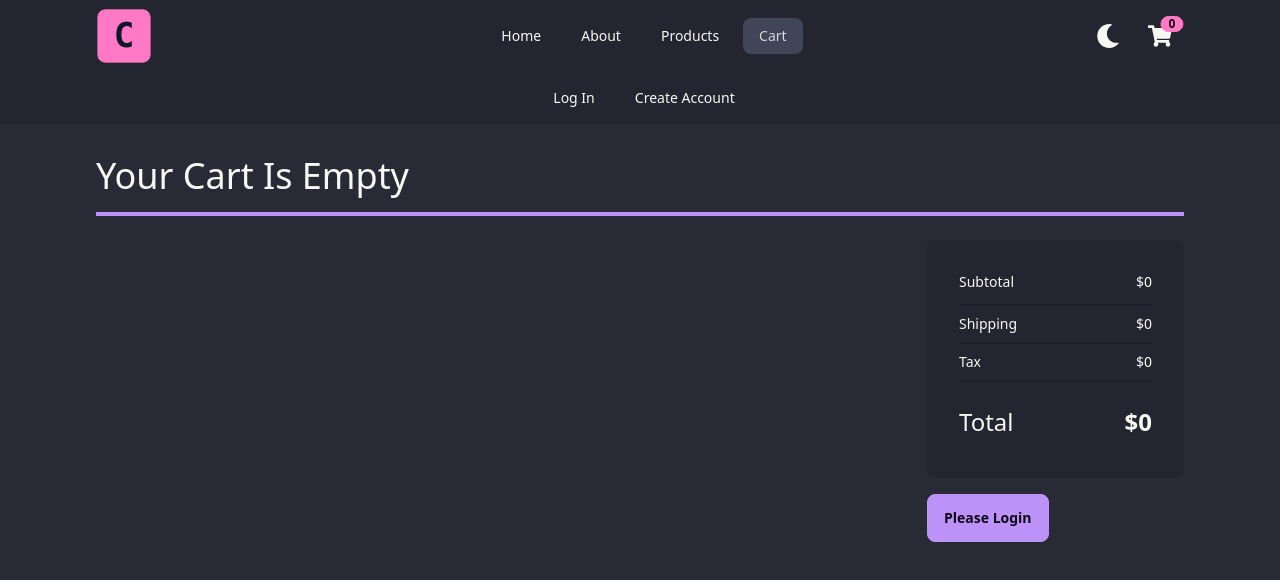
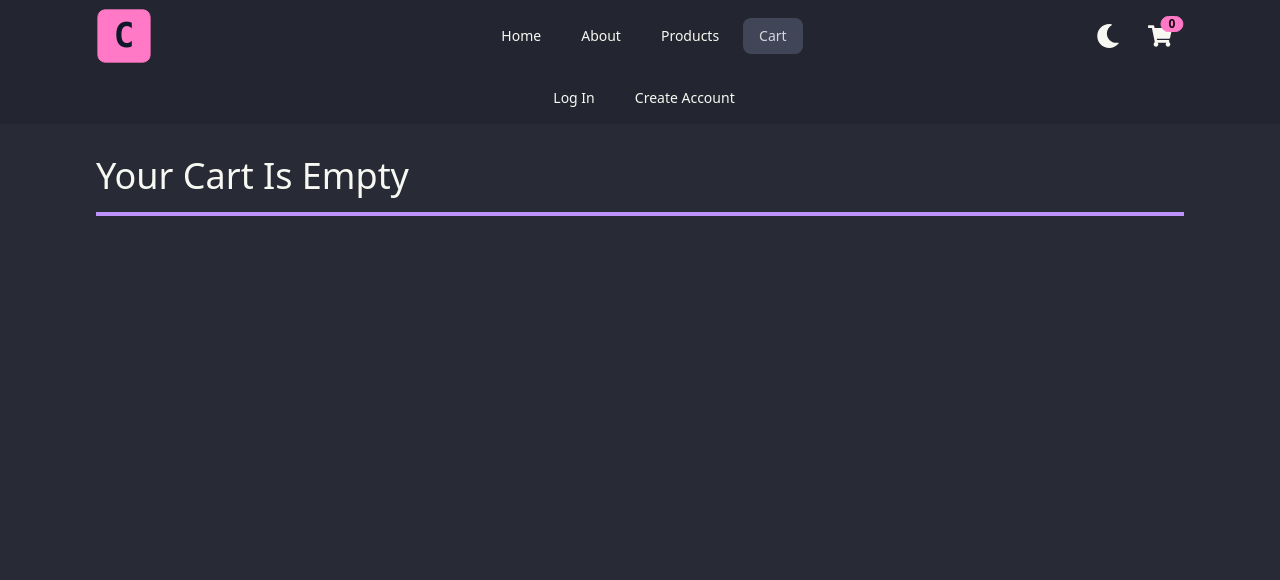
Before and after one commit to Amir2210/comfy-store-frontend, a React (Vite) app: page /cart in a window 1280 px wide. Shown: the top 580 px of the page. Built offline with nearby package versions, Linux system fonts and the light colour scheme.

Commit message:
Conditional render the "total" card in the cart page

```diff
--- a/src/pages/Cart.jsx
+++ b/src/pages/Cart.jsx
@@ -87,6 +87,7 @@ export function Cart() {
               </div>
             </article>)}
           </div>
+          {combinedCart.length ?
             <div>
               <div className='mt-6 card-body bg-base-200 max-h-64 sm:rounded-lg text-center'>
                 <div className='flex justify-between border-b-2 border-base-300 pb-3 text-sm'>
@@ -111,6 +112,8 @@ export function Cart() {
                 {userCart && <Link to={`/checkout`} state={{ subTotal, shipping, tax }} className='btn btn-secondary capitalize'>proceed to check out</Link>}
               </div>
             </div>
+            : null
+          }
         </div>
       </section>
     </>
```
Lines whose indentation alone changed are shown as unchanged.
